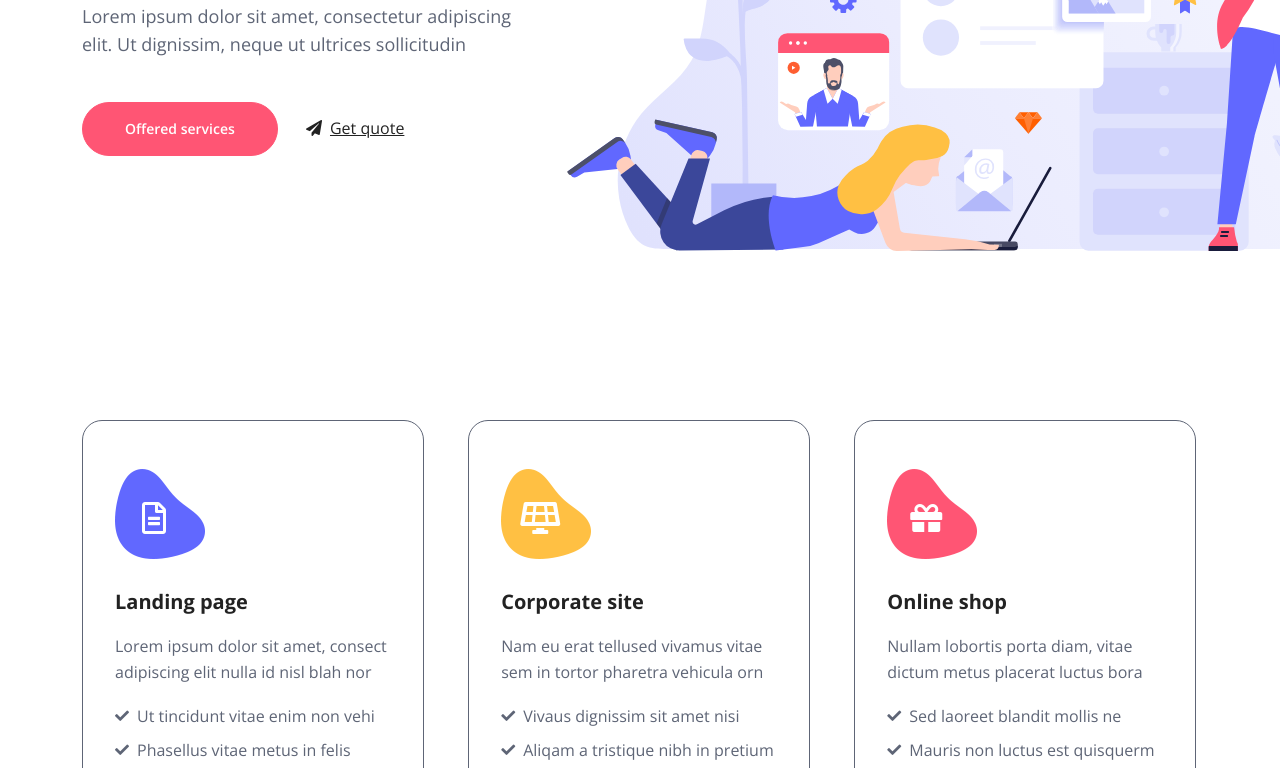
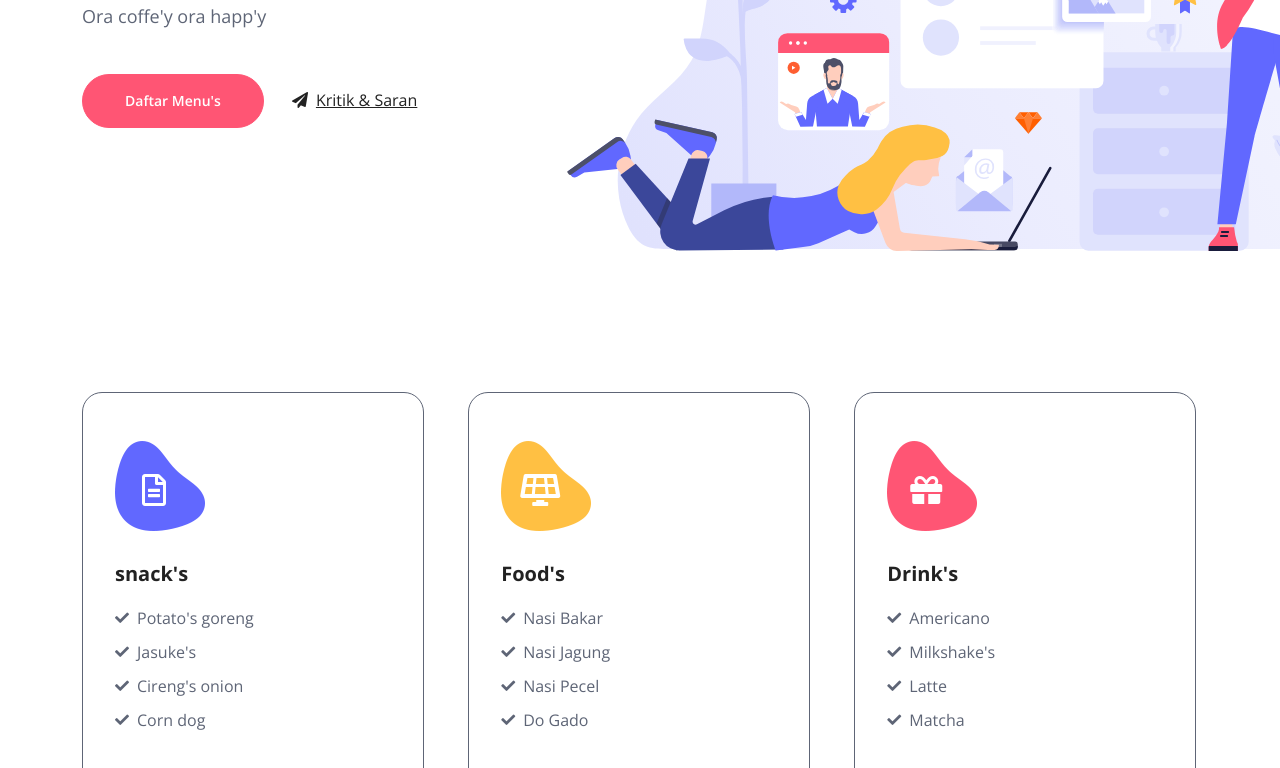
Before and after one commit to cantikaax/website_cafe, a plain HTML site: page index.html in a window 1280 px wide. Shown: the part 464-1232 px from the top of the page. Drawn offline with nearby package versions, Linux system fonts and the light colour scheme.

Commit message:
update lagi
update lagi

```diff
--- a/index.html
+++ b/index.html
@@ -86,11 +86,11 @@
             <div class="row">
                 <div class="col-lg-6 col-xl-5">
                     <div class="text-container">
-                        <div class="section-title">Welcome to Zinc web agency</div>
-                        <h1 class="h1-large">Zinc creates stylish and efficient sites</h1>
-                        <p class="p-large">Lorem ipsum dolor sit amet, consectetur adipiscing elit. Ut dignissim, neque ut ultrices sollicitudin</p>
-                        <a class="btn-solid-lg" href="#services">Offered services</a>
-                        <a class="quote" href="#contact"><i class="fas fa-paper-plane"></i>Get quote</a>
+                        <div class="section-title">Welcome to Asta Cafe's</div>
+                        <h1 class="h1-large">Cafe Idaman Para Remaja </h1>
+                        <p class="p-large">Ora coffe'y ora happ'y</p>
+                        <a class="btn-solid-lg" href="#services">Daftar Menu's</a>
+                        <a class="quote" href="#contact"><i class="fas fa-paper-plane"></i>Kritik & Saran</a>
                     </div> <!-- end of text-container -->
                 </div> <!-- end of col -->
                 <div class="col-lg-6 col-xl-7">
@@ -116,24 +116,23 @@
                             <span class="far fa-file-alt"></span>
                         </div>
                         <div class="card-body">
-                            <h5 class="card-title">Landing page</h5>
-                            <p>Lorem ipsum dolor sit amet, consect adipiscing elit nulla id nisl blah nor</p>
+                            <h5 class="card-title">snack's</h5>
                             <ul class="list-unstyled li-space-lg">
                                 <li class="d-flex">
                                     <i class="fas fa-check"></i>
-                                    <div class="flex-grow-1">Ut tincidunt vitae enim non vehi</div>
+                                    <div class="flex-grow-1">Potato's goreng</div>
                                 </li>
                                 <li class="d-flex">
                                     <i class="fas fa-check"></i>
-                                    <div class="flex-grow-1">Phasellus vitae metus in felis</div>
+                                    <div class="flex-grow-1">Jasuke's</div>
                                 </li>
                                 <li class="d-flex">
                                     <i class="fas fa-check"></i>
-                                    <div class="flex-grow-1">Fusce pulvinar eu mi ac molestie</div>
+                                    <div class="flex-grow-1">Cireng's onion</div>
                                 </li>
                                 <li class="d-flex">
                                     <i class="fas fa-check"></i>
-                                    <div class="flex-grow-1">Curabitur consequat nisl eget</div>
+                                    <div class="flex-grow-1">Corn dog</div>
                                 </li>
                             </ul>
                         </div>
@@ -146,24 +145,23 @@
                             <span class="fas fa-solar-panel"></span>
                         </div>
                         <div class="card-body">
-                            <h5 class="card-title">Corporate site</h5>
-                            <p>Nam eu erat tellused vivamus vitae sem in tortor pharetra vehicula orn</p>
+                            <h5 class="card-title">Food's</h5>
                             <ul class="list-unstyled li-space-lg">
                                 <li class="d-flex">
                                     <i class="fas fa-check"></i>
-                                    <div class="flex-grow-1">Vivaus dignissim sit amet nisi</div>
+                                    <div class="flex-grow-1">Nasi Bakar</div>
                                 </li>
                                 <li class="d-flex">
                                     <i class="fas fa-check"></i>
-                                    <div class="flex-grow-1">Aliqam a tristique nibh in pretium</div>
+                                    <div class="flex-grow-1">Nasi Jagung</div>
                                 </li>
                                 <li class="d-flex">
                                     <i class="fas fa-check"></i>
-                                    <div class="flex-grow-1">Nunc commodo magna quis blah</div>
+                                    <div class="flex-grow-1">Nasi Pecel</div>
                                 </li>
                                 <li class="d-flex">
                                     <i class="fas fa-check"></i>
-                                    <div class="flex-grow-1">Lacus fermentum tincidunt</div>
+                                    <div class="flex-grow-1">Do Gado</div>
                                 </li>
                             </ul>
                         </div>
@@ -176,24 +174,23 @@
                             <span class="fas fa-gift"></span>
                         </div>
                         <div class="card-body">
-                            <h5 class="card-title">Online shop</h5>
-                            <p>Nullam lobortis porta diam, vitae dictum metus placerat luctus bora</p>
+                            <h5 class="card-title">Drink's</h5>
                             <ul class="list-unstyled li-space-lg">
                                 <li class="d-flex">
                                     <i class="fas fa-check"></i>
-                                    <div class="flex-grow-1">Sed laoreet blandit mollis ne</div>
+                                    <div class="flex-grow-1">Americano</div>
                                 </li>
                                 <li class="d-flex">
                                     <i class="fas fa-check"></i>
-                                    <div class="flex-grow-1">Mauris non luctus est quisquerm</div>
+                                    <div class="flex-grow-1">Milkshake's</div>
                                 </li>
                                 <li class="d-flex">
                                     <i class="fas fa-check"></i>
-                                    <div class="flex-grow-1">Mattis dapibus quisque tristique</div>
+                                    <div class="flex-grow-1">Latte</div>
                                 </li>
                                 <li class="d-flex">
                                     <i class="fas fa-check"></i>
-                                    <div class="flex-grow-1">Cursus lacus interdum sollicdn</div>
+                                    <div class="flex-grow-1">Matcha</div>
                                 </li>
                             </ul>
                         </div>
@@ -218,10 +215,9 @@
                 </div> <!-- end of col -->
                 <div class="col-lg-6 col-xl-5">
                     <div class="text-container">
-                        <h2><span>Perfect solution</span><br> for your small business</h2>
-                        <p>Maecenas fringilla quam posuere, pellentesque est nec, gravida turpis. Integer vitae mollis felis. Integer id quam id tellus hendrerit laciniad binfer</p>
-                        <p>Sed id dui rutrum, dictum urna eu, accumsan turpis. Fusce id auctor velit, sed viverra dui rem dina</p>
-                        <a class="btn-solid-reg" data-bs-toggle="modal" data-bs-target="#staticBackdrop">Modal</a>
+                        <h2><span>Perfect solution</span><br> for your mood</h2>
+                        <p>Cafe ini bisa membuat mood anda yang sebelumnya down karena habis putus cinta menjadi happy kiyowo</p>
+                        <p>Jangan lupa mampir yuk's!!</p>
                     </div> <!-- end of text-container -->
                 </div> <!-- end of col -->
             </div> <!-- end of row -->
```
Also changed, not shown: sign.png (added).
